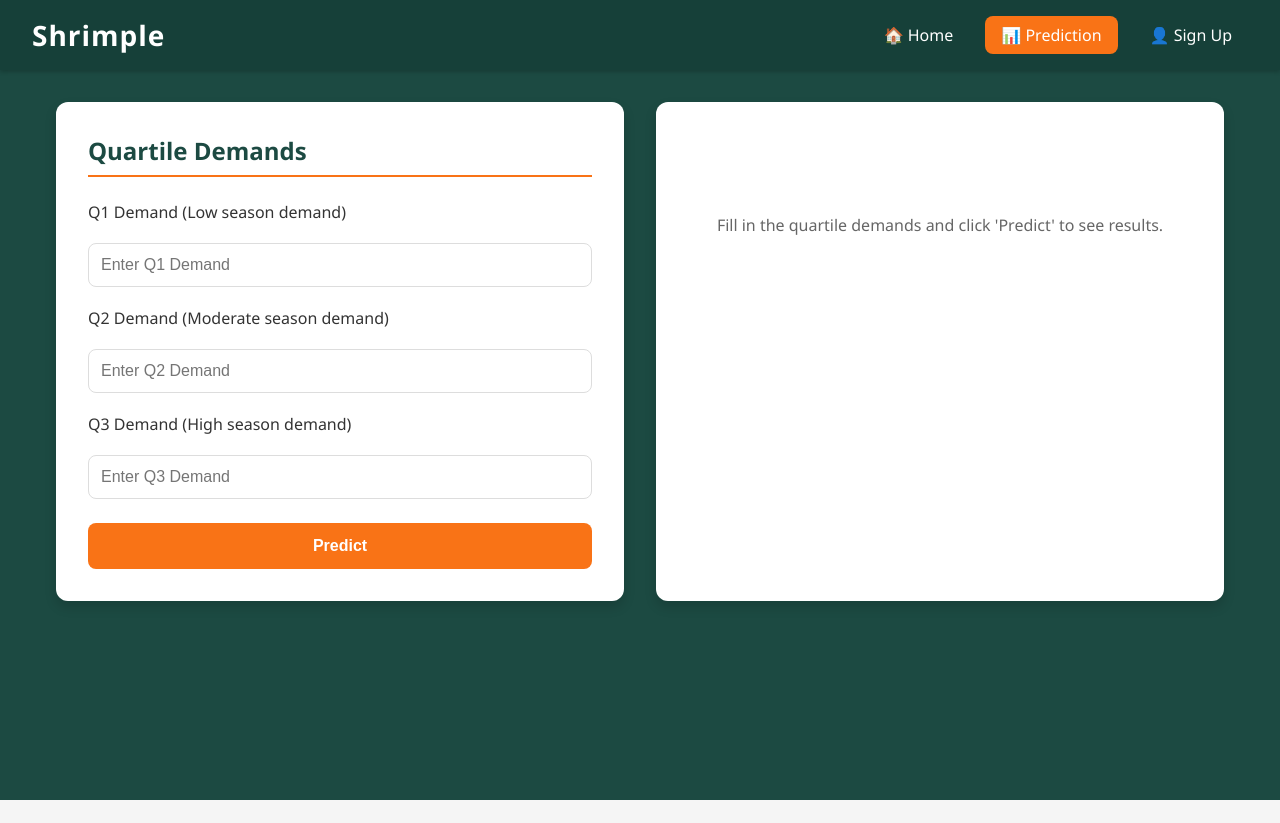
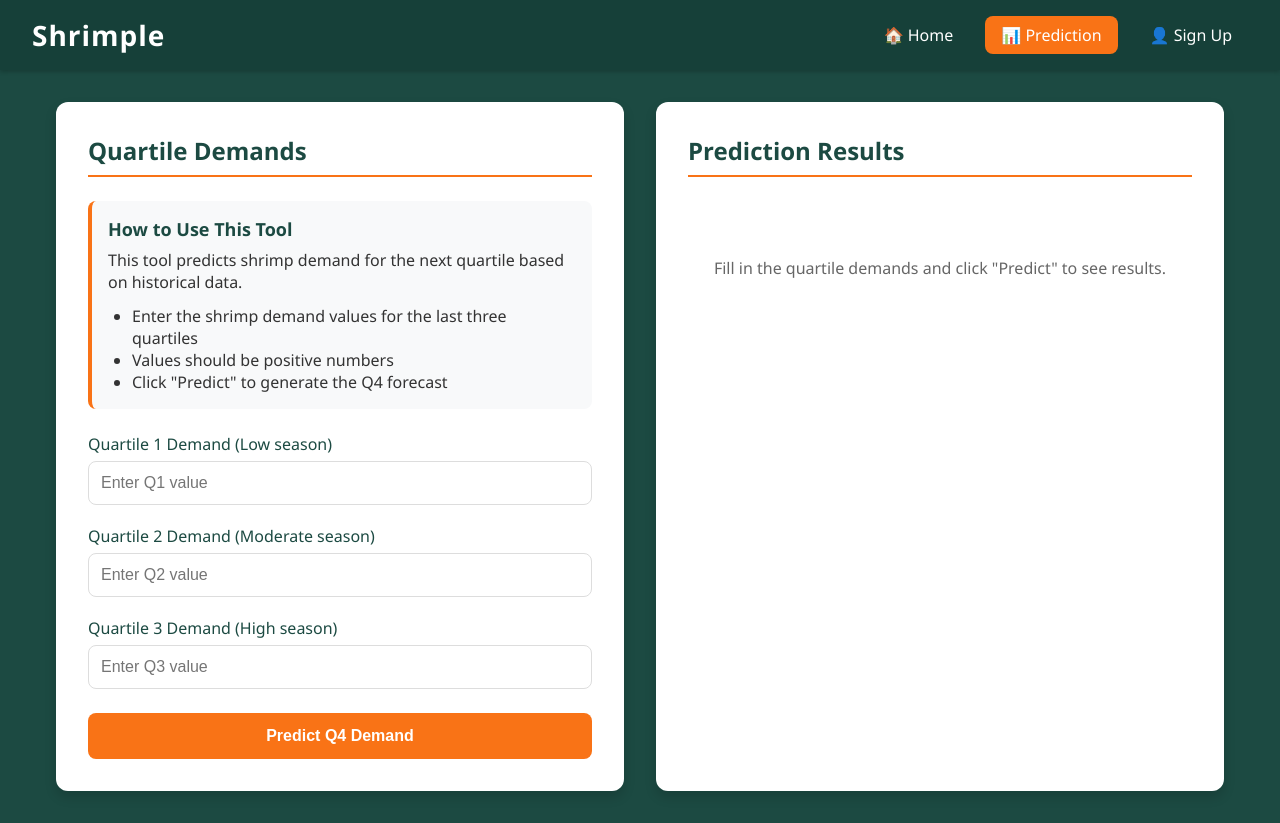
Before and after one commit to dataemperor/Shrimple, a React (Create React App) app in the folder shrimpdemandpredictionweb/: page / in a window 1280 px wide. Before the commit the page ends 800 px from the top, so only its background shows below. Built offline with nearby package versions, Linux system fonts and the light colour scheme.

Commit message:
edited app.jsx

```diff
--- a/shrimpdemandpredictionweb/src/App.jsx
+++ b/shrimpdemandpredictionweb/src/App.jsx
@@ -1,102 +1,192 @@
-import React, { useState } from "react";
-import "./components/ShrimpDemand.css"; // Ensure this file exists
+import React, { useState, useEffect } from "react";
+import { LineChart, Line, BarChart, Bar, XAxis, YAxis, CartesianGrid, Tooltip, Legend, ResponsiveContainer } from "recharts";
+import "./components/ShrimpDemand.css";
 
 const ShrimpDemandPrediction = () => {
-  const [quartileInputs, setQuartileInputs] = useState({ Q1: "", Q2: "", Q3: "" });
+  const [quartileInputs, setQuartileInputs] = useState({
+    Q1: "",
+    Q2: "",
+    Q3: ""
+  });
   const [prediction, setPrediction] = useState(null);
-  const [explanation, setExplanation] = useState("");
+  const [loading, setLoading] = useState(false);
+  const [chartData, setChartData] = useState([]);
 
   const handleChange = (e) => {
     setQuartileInputs({ ...quartileInputs, [e.target.name]: e.target.value });
   };
 
+  useEffect(() => {
+    if (prediction !== null) {
+      updateChartData();
+    }
+  }, [prediction]);
+
+  const updateChartData = () => {
+    const newChartData = [
+      { name: "Q1", value: Number(quartileInputs.Q1) },
+      { name: "Q2", value: Number(quartileInputs.Q2) },
+      { name: "Q3", value: Number(quartileInputs.Q3) },
+      { name: "Q4 (Predicted)", value: prediction }
+    ];
+    setChartData(newChartData);
+  };
+
   const handlePredict = () => {
-    const Q1 = Number(quartileInputs.Q1);
-    const Q2 = Number(quartileInputs.Q2);
-    const Q3 = Number(quartileInputs.Q3);
-
-    if (isNaN(Q1) || isNaN(Q2) || isNaN(Q3)) {
-      setPrediction(null);
-      setExplanation("Please enter valid numbers for all quartile demands.");
+    if (!quartileInputs.Q1 || !quartileInputs.Q2 || !quartileInputs.Q3) {
+      alert("Please fill in all three quartile values");
       return;
     }
 
-    const avgDemand = (Q1 + Q2 + Q3) / 3;
-    const predictedDemand = Math.round(avgDemand * 1.2);
+    setLoading(true);
 
-    setPrediction(predictedDemand);
-    setExplanation(
-      `The predicted demand is based on the average of the provided quartile values, ` +
-      `adjusted with a growth factor of 1.2.`
-    );
+    // Simulate API call with setTimeout
+    setTimeout(() => {
+      const lag1 = Number(quartileInputs.Q3);
+      const lag2 = Number(quartileInputs.Q2);
+      const rollingMean = (Number(quartileInputs.Q1) + Number(quartileInputs.Q2) + Number(quartileInputs.Q3)) / 3;
+
+      // Using weighted prediction algorithm from reference code
+      const mockPrediction = Math.round((lag1 * 0.5) + (lag2 * 0.2) + (rollingMean * 0.3) * 1.05);
+
+      setPrediction(mockPrediction);
+      setLoading(false);
+    }, 1000);
+  };
+
+  const getQuarterlyTrend = () => {
+    if (!chartData.length) return "";
+
+    const q3 = Number(quartileInputs.Q3);
+
+    if (prediction > q3) {
+      return "Demand is trending upward for Q4";
+    } else if (prediction < q3) {
+      return "Demand is trending downward for Q4";
+    } else {
+      return "Demand is stable for Q4";
+    }
+  };
+
+  const getGrowthPercentage = () => {
+    if (!chartData.length) return "";
+
+    const q3 = Number(quartileInputs.Q3);
+    if (q3 === 0) return "N/A";
+
+    const growthPercent = ((prediction - q3) / q3 * 100).toFixed(1);
+    return `${growthPercent}%`;
   };
 
   return (
     <div className="shrimple-container">
-      {/* Navbar */}
       <nav className="navbar">
         <div className="brand">Shrimple</div>
         <div className="nav-links">
-          <a href="#" className="nav-link">
-            <span className="icon">🏠</span> Home
-          </a>
-          <a href="#" className="nav-link active">
-            <span className="icon">📊</span> Prediction
-          </a>
-          <a href="#" className="nav-link">
-            <span className="icon">👤</span> Sign Up
-          </a>
+          <a href="#" className="nav-link">🏠 Home</a>
+          <a href="#" className="nav-link active">📊 Prediction</a>
+          <a href="#" className="nav-link">👤 Sign Up</a>
         </div>
       </nav>
 
-      {/* Main content */}
       <div className="content-container">
-        {/* Left Panel: Inputs */}
-        <div className="card">
+        <div className="card input-card">
           <h2 className="card-title">Quartile Demands</h2>
 
-          <div className="input-group">
-            <label className="input-label">Q1 Demand (Low season demand)</label>
-            <input
-              name="Q1"
-              placeholder="Enter Q1 Demand"
-              value={quartileInputs.Q1}
-              onChange={handleChange}
-              className="input-field"
-            />
-
-            <label className="input-label">Q2 Demand (Moderate season demand)</label>
-            <input
-              name="Q2"
-              placeholder="Enter Q2 Demand"
-              value={quartileInputs.Q2}
-              onChange={handleChange}
-              className="input-field"
-            />
-
-            <label className="input-label">Q3 Demand (High season demand)</label>
-            <input
-              name="Q3"
-              placeholder="Enter Q3 Demand"
-              value={quartileInputs.Q3}
-              onChange={handleChange}
-              className="input-field"
-            />
+          <div className="instructions">
+            <h3>How to Use This Tool</h3>
+            <p>This tool predicts shrimp demand for the next quartile based on historical data.</p>
+            <ul>
+              <li>Enter the shrimp demand values for the last three quartiles</li>
+              <li>Values should be positive numbers</li>
+              <li>Click "Predict" to generate the Q4 forecast</li>
+            </ul>
           </div>
 
-          <button onClick={handlePredict} className="predict-button">
-            Predict
+          <div className="input-group">
+            <div className="input-wrapper">
+              <label htmlFor="Q1">Quartile 1 Demand (Low season)</label>
+              <input type="number" id="Q1" name="Q1" className="input-field" value={quartileInputs.Q1} onChange={handleChange} placeholder="Enter Q1 value" />
+            </div>
+            <div className="input-wrapper">
+              <label htmlFor="Q2">Quartile 2 Demand (Moderate season)</label>
+              <input type="number" id="Q2" name="Q2" className="input-field" value={quartileInputs.Q2} onChange={handleChange} placeholder="Enter Q2 value" />
+            </div>
+            <div className="input-wrapper">
+              <label htmlFor="Q3">Quartile 3 Demand (High season)</label>
+              <input type="number" id="Q3" name="Q3" className="input-field" value={quartileInputs.Q3} onChange={handleChange} placeholder="Enter Q3 value" />
+            </div>
+          </div>
+
+          <button className="predict-button" onClick={handlePredict} disabled={loading}>
+            {loading ? "Calculating..." : "Predict Q4 Demand"}
           </button>
         </div>
 
-        {/* Right Panel: Prediction */}
         <div className="card result-card">
-          <p className="result-text">
-            {prediction !== null
-              ? `Predicted Demand: ${prediction}`
-              : "Fill in the quartile demands and click 'Predict' to see results."}
-          </p>
-          <p className="explanation-text">{explanation}</p>
+          <h2 className="card-title">Prediction Results</h2>
+
+          {prediction !== null ? (
+            <div className="prediction-results">
+              <div className="prediction-value">
+                <span className="prediction-label">Q4 Predicted Demand:</span>
+                <span className="prediction-number">{prediction}</span>
+              </div>
+
+              <div className="prediction-stats">
+                <div className="stat-item">
+                  <span className="stat-label">Growth from Q3:</span>
+                  <span className="stat-value">{getGrowthPercentage()}</span>
+                </div>
+                <div className="stat-item">
+                  <span className="stat-label">Trend:</span>
+                  <span className="stat-value">{getQuarterlyTrend()}</span>
+                </div>
+              </div>
+
+              <div className="charts-container">
+                <div className="chart-wrapper">
+                  <h3 className="chart-title">Quarterly Demand Trend</h3>
+                  <ResponsiveContainer width="100%" height={200}>
+                    <LineChart data={chartData} margin={{ top: 5, right: 30, left: 20, bottom: 5 }}>
+                      <CartesianGrid strokeDasharray="3 3" />
+                      <XAxis dataKey="name" />
+                      <YAxis />
+                      <Tooltip />
+                      <Legend />
+                      <Line
+                        type="monotone"
+                        dataKey="value"
+                        stroke="#f97316"
+                        activeDot={{ r: 8 }}
+                        name="Demand"
+                      />
+                    </LineChart>
+                  </ResponsiveContainer>
+                </div>
+
+                <div className="chart-wrapper">
+                  <h3 className="chart-title">Quarterly Demand Comparison</h3>
+                  <ResponsiveContainer width="100%" height={200}>
+                    <BarChart data={chartData} margin={{ top: 5, right: 30, left: 20, bottom: 5 }}>
+                      <CartesianGrid strokeDasharray="3 3" />
+                      <XAxis dataKey="name" />
+                      <YAxis />
+                      <Tooltip />
+                      <Legend />
+                      <Bar
+                        dataKey="value"
+                        fill="#1c4a42"
+                        name="Demand"
+                      />
+                    </BarChart>
+                  </ResponsiveContainer>
+                </div>
+              </div>
+            </div>
+          ) : (
+            <p className="result-text">Fill in the quartile demands and click "Predict" to see results.</p>
+          )}
         </div>
       </div>
     </div>
```
